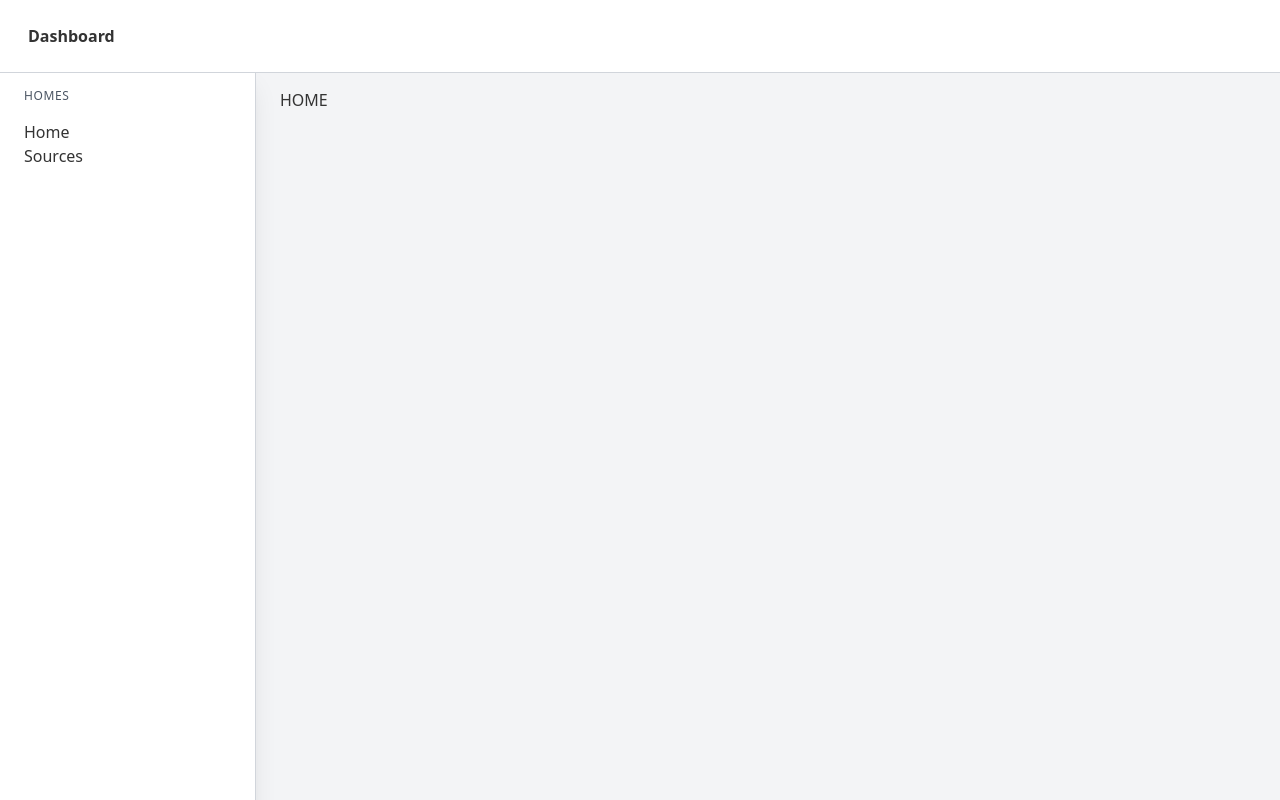
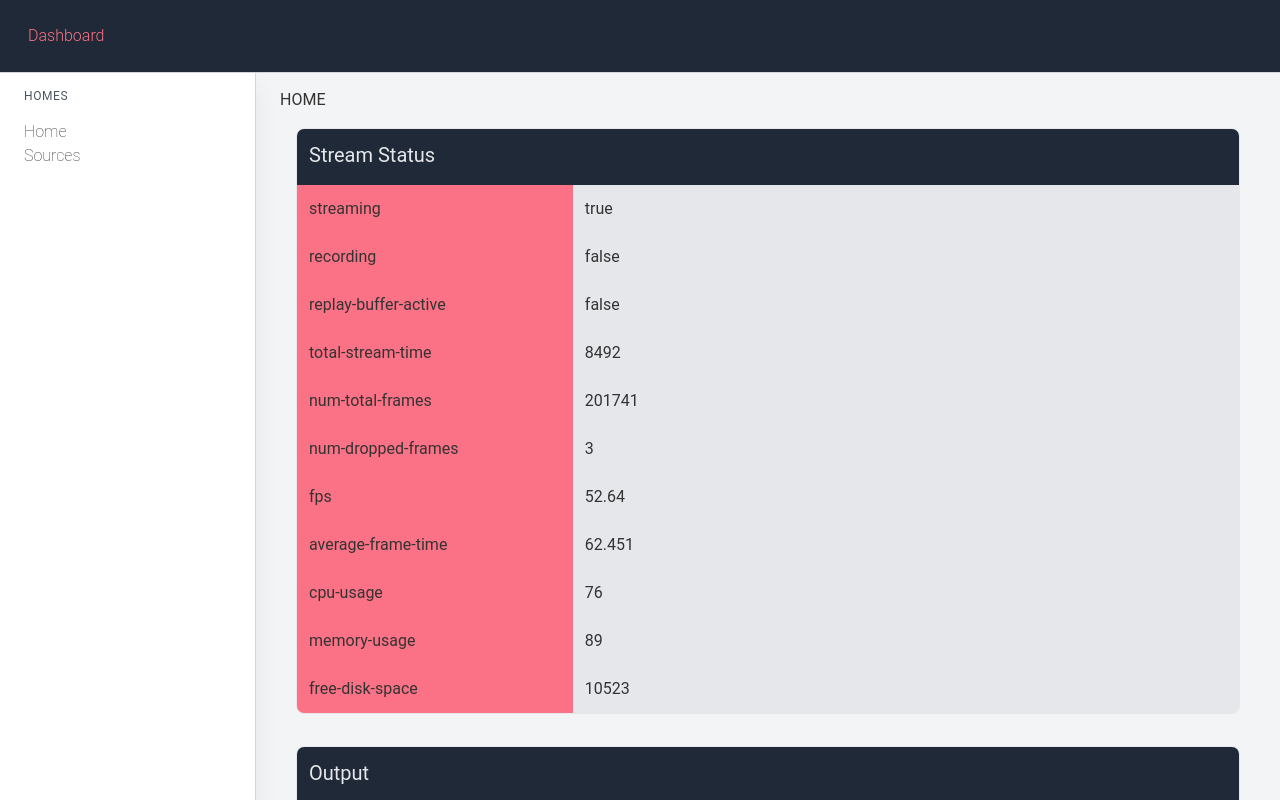
Before and after one commit to bami55/svelte-practice, a Svelte app: page / in a window 1280 px wide. Shown: the top 800 px of the page. Built offline with nearby package versions, Linux system fonts and the light colour scheme.

Commit message:
HOME画面仮作成

```diff
--- a/src/TailwindCss.svelte
+++ b/src/TailwindCss.svelte
@@ -2,6 +2,8 @@
   @tailwind base;
   @tailwind components;
   @tailwind utilities;
+
+  @import url('https://fonts.googleapis.com/css2?family=Noto+Sans+JP:wght@100;300;400;500;700;900&Roboto:ital,wght@0,100;0,300;0,400;0,500;0,700;0,900;1,100;1,300;1,400;1,500;1,700;1,900&display=swap');
 
   @layer base {
     body {
--- /dev/null
+++ b/src/components/ListItems/Index.svelte
@@ -0,0 +1,15 @@
+<script>
+  import Item from './Item.svelte';
+  export let title, items;
+</script>
+
+<div class="flex flex-col m-4 border border-coolGray-200 rounded-lg overflow-hidden">
+  {#if title != null}
+    <h2 class="w-full p-3 h-14 bg-coolGray-800 text-coolGray-200 text-xl">{title}</h2>
+  {/if}
+  <ul>
+    {#each items as item}
+      <Item name={item.name} value={item.value} />
+    {/each}
+  </ul>
+</div>
--- /dev/null
+++ b/src/components/ListItems/Item.svelte
@@ -0,0 +1,12 @@
+<script>
+  export let name, value;
+
+  let isHover = false;
+</script>
+
+<li>
+  <div class="flex flex-row" on:mouseenter="{() => { isHover = true; }}" on:mouseleave="{() => { isHover = false; }}">
+    <div class="p-3 bg-rose-400 w-96" class:bg-rose-500={isHover}>{name}</div>
+    <div class="p-3 bg-coolGray-200 w-full" class:bg-rose-400={isHover}>{value}</div>
+  </div>
+</li>
--- /dev/null
+++ b/src/components/Panels/Navbar.svelte
@@ -0,0 +1,9 @@
+<script>
+  export let title;
+</script>
+
+<div class="md:fixed md:w-full md:top-0 md:z-20 flex flex-row flex-wrap items-center bg-coolGray-800 p-6 border-b border-gray-300">
+  <div class="flex-none w-56 flex flex-row items-center">
+    <strong class="capitalize ml-1 flex-1 text-rose-400 font-light">{title}</strong>
+  </div>
+</div>
--- a/src/views/Sidebar.svelte
+++ b/src/components/Panels/Sidebar.svelte
@@ -13,6 +13,6 @@
 <div class="relative flex flex-col flex-wrap bg-white border-r border-gray-300 p-6 flex-none w-64 md:-ml-0 md:mt-16 md:fixed md:h-screen md:shadow-xl animated faster">
   <p class="uppercase text-xs text-gray-600 mb-4 tracking-wider">homes</p>
   {#each homes as page}
-    <span on:click="{pageClick}" data-page={page}>{page}</span>
+    <span class="cursor-pointer font-extralight hover:text-rose-700 hover:font-medium" on:click="{pageClick}" data-page={page}>{page}</span>
   {/each}
 </div>
--- a/src/views/Main.svelte
+++ b/src/views/Main.svelte
@@ -1,7 +1,8 @@
 <script>
-  import Navbar from './Navbar.svelte';
-	import Sidebar from './Sidebar.svelte';
-  import Router from './Router.svelte';
+  import Navbar from '../components/Panels/Navbar.svelte';
+	import Sidebar from '../components/Panels/Sidebar.svelte';
+	import Router from './Router.svelte';
+
   export let title;
 
   // ページ遷移
@@ -13,11 +14,11 @@
 
 <Navbar title={title} />
 
-<div class="bg-gray-100 fixed w-screen h-screen">
+<div class="bg-gray-100 min-w-screen min-h-screen">
 	<div class="flex flex-row flex-wrap">
 		<Sidebar on:pageClick={changePage} />
 		<div class="flex-1">
-      <div class="p-6 md:mt-16 md:ml-64">
+      <div class="p-6 md:mt-16 md:ml-64 relative">
         <Router page={page} />
       </div>
     </div>
--- a/src/views/Navbar.svelte
+++ /dev/null
@@ -1,9 +0,0 @@
-<script>
-  export let title;
-</script>
-
-<div class="md:fixed md:w-full md:top-0 md:z-20 flex flex-row flex-wrap items-center bg-white p-6 border-b border-gray-300">
-  <div class="flex-none w-56 flex flex-row items-center">
-    <strong class="capitalize ml-1 flex-1">{title}</strong>
-  </div>
-</div>
--- a/src/views/pages/Home.svelte
+++ b/src/views/pages/Home.svelte
@@ -1 +1,34 @@
+<script>
+  import ListItem from '../../components/ListItems/Index.svelte';
+
+  const streamStatus = [
+    { name: 'streaming', value: true },
+    { name: 'recording', value: false },
+    { name: 'replay-buffer-active', value: false },
+    { name: 'total-stream-time', value: 8492 },
+    { name: 'num-total-frames', value: 201741 },
+    { name: 'num-dropped-frames', value: 3 },
+    { name: 'fps', value: 52.64 },
+    { name: 'average-frame-time', value: 62.451 },
+    { name: 'cpu-usage', value: 76 },
+    { name: 'memory-usage', value: 89 },
+    { name: 'free-disk-space', value: 10523 },
+  ];
+
+  const outputs = [
+    { name: 'name', value: 'Output name' },
+    { name: 'type', value: 'Output type/kind' },
+    { name: 'width', value: 1920 },
+    { name: 'height', value: 1080 },
+    { name: 'flags rawValue', value: 1 },
+    { name: 'flags audio', value: true },
+    { name: 'flags video', value: true },
+    { name: 'flags encoded', value: false },
+  ];
+</script>
 <h1>HOME</h1>
+
+<div class="flex flex-col">
+  <ListItem title={"Stream Status"} items={streamStatus} />
+  <ListItem title={"Output"} items={outputs} />
+</div>
--- a/tailwind.config.js
+++ b/tailwind.config.js
@@ -1,4 +1,5 @@
 const production = !process.env.ROLLUP_WATCH;
+const colors = require('tailwindcss/colors')
 module.exports = {
   future: {
     // removeDeprecatedGapUtilities: true,
@@ -13,8 +14,28 @@ module.exports = {
     enabled: production // disable purge in dev
   },
   theme: {
-    extend: {},
+    fontFamily: {
+      sans: ['Roboto', 'Noto Sans JP', 'sans-serif']
+    },
+    extend: {
+      colors: {
+        coolGray: colors.coolGray,
+        amber: colors.amber,
+        lime: colors.lime,
+        emerald: colors.emerald,
+        cyan: colors.cyan,
+        lightBlue: colors.lightBlue,
+        violet: colors.violet,
+        fuchsia: colors.fuchsia,
+        rose: colors.rose,
+      },
+    },
   },
-  variants: {},
+  variants: {
+    extend: {
+      borderRadius: ['hover', 'focus'],
+      fontWeight: ['hover', 'focus']
+    }
+  },
   plugins: [],
 };
```
